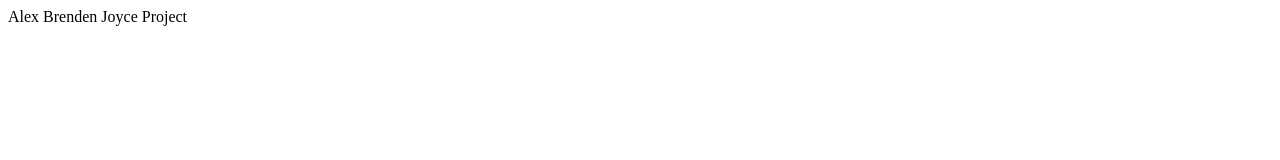
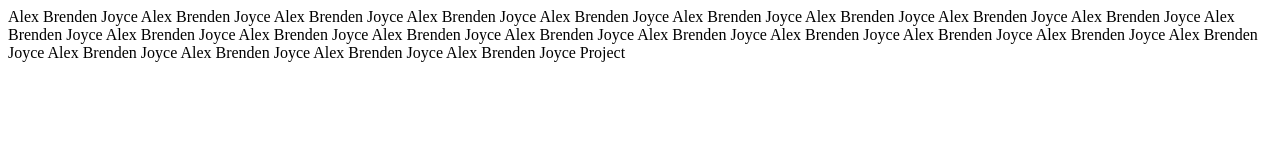
Before and after one commit to jsjang97/OIM3640-Project, a plain HTML site: page index.html in a window 1280 px wide. Drawn offline with Linux system fonts and the light colour scheme.

Commit message:
Update index.html

```diff
--- a/index.html
+++ b/index.html
@@ -8,6 +8,29 @@
 </head>
 <body>
     Alex Brenden Joyce
+    Alex Brenden Joyce
+    Alex Brenden Joyce
+    Alex Brenden Joyce
+    Alex Brenden Joyce
+    Alex Brenden Joyce
+    Alex Brenden Joyce
+    Alex Brenden Joyce
+    Alex Brenden Joyce
+    Alex Brenden Joyce
+    Alex Brenden Joyce
+    Alex Brenden Joyce
+    Alex Brenden Joyce
+    Alex Brenden Joyce
+    Alex Brenden Joyce
+    Alex Brenden Joyce
+    Alex Brenden Joyce
+    Alex Brenden Joyce
+    Alex Brenden Joyce
+    Alex Brenden Joyce
+    Alex Brenden Joyce
+    Alex Brenden Joyce
+    Alex Brenden Joyce
     Project
+
 </body>
 </html>
```
